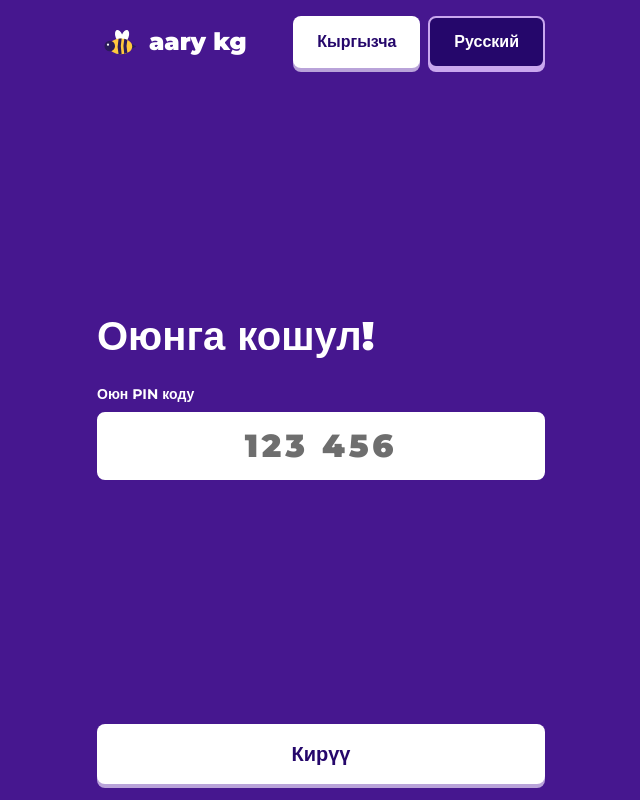
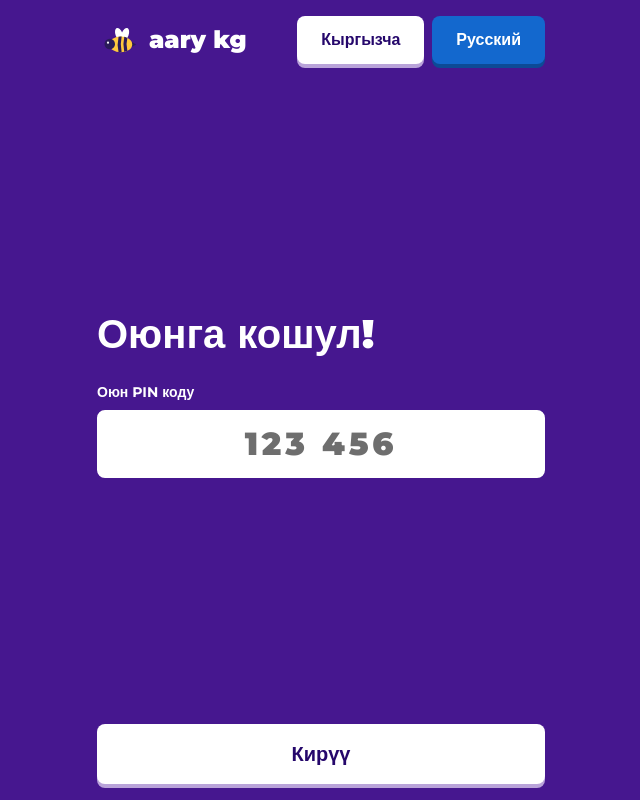
Before and after one commit to bonyvah/aary-kg, a Next.js app in the folder frontend/: page / in a window 1280 px wide. Shown: the whole page, without its empty margins (319-959 px from the left). Built offline with nearby package versions, Linux system fonts and the light colour scheme; no server answers.

Commit message:
feat(ui): make the secondary button blue
The outlined version did not look right. Use the blue fill and darker blue edge, so it rests and hovers like the other solid buttons.

```diff
--- a/frontend/src/components/ui/Button.tsx
+++ b/frontend/src/components/ui/Button.tsx
@@ -15,7 +15,7 @@ const variants: Record<ButtonVariant, string> = {
   accent: "bg-accent text-on-accent shadow-edge-accent [--edge-c:var(--accent-edge)]",
   success: "bg-success text-on-success shadow-edge-success [--edge-c:var(--success-edge)]",
   danger: "bg-danger text-on-danger shadow-edge-danger [--edge-c:var(--danger-edge)]",
-  secondary: "border-2 border-border-control bg-surface-raised text-ink shadow-[0_4px_0_0_var(--border-control)] [--edge-c:var(--border-control)]",
+  secondary: "bg-tile-blue text-on-tile shadow-[0_4px_0_0_var(--tile-blue-edge)] [--edge-c:var(--tile-blue-edge)]",
   neutral: "bg-surface-raised text-ink shadow-edge-neutral [--edge-c:var(--border-control)]",
 };
 
```
